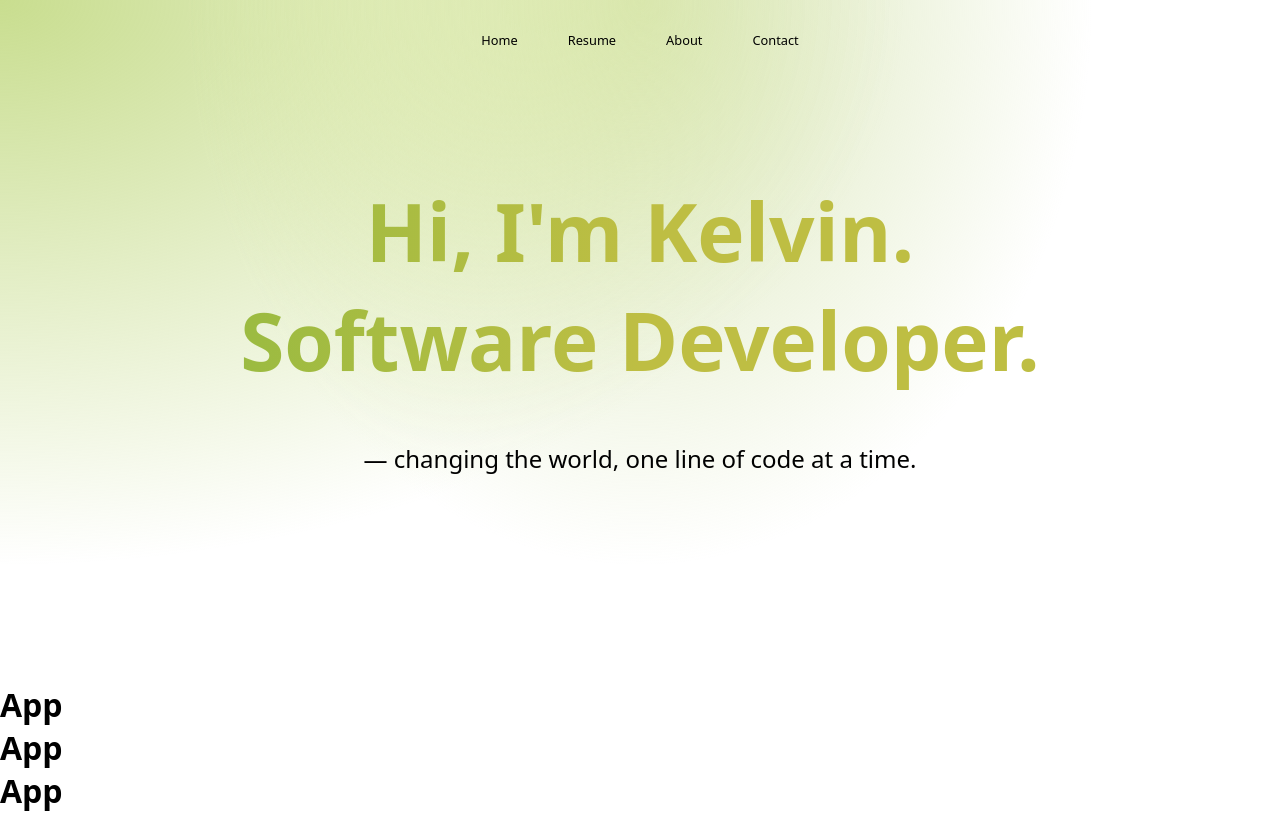
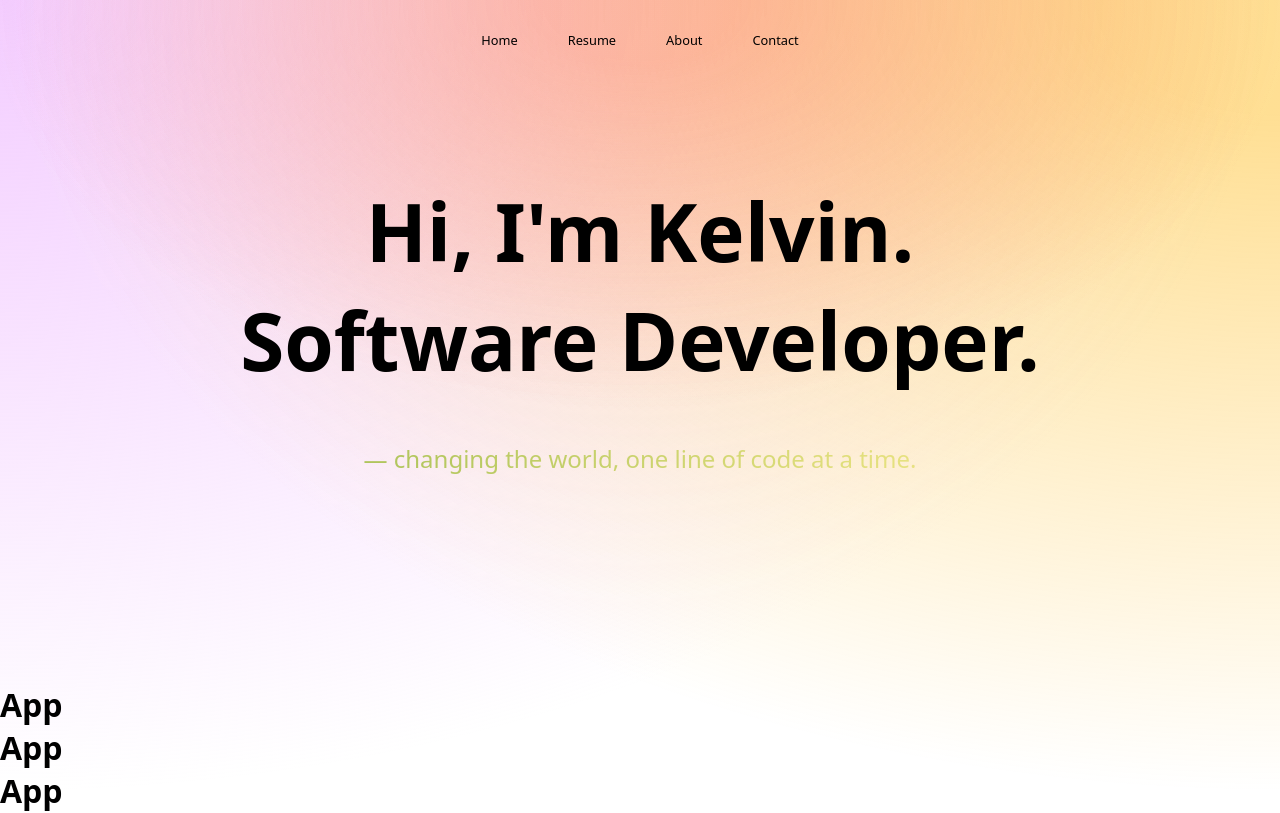
Before and after one commit to kyiCS/vite-portfolio, a React (Vite) app: page / in a window 1280 px wide. Shown: the top 813 px of the page. Built offline with nearby package versions, Linux system fonts and the light colour scheme.

Commit message:
gradient work

```diff
--- a/src/components/GradientBackground/GradientBackground.jsx
+++ b/src/components/GradientBackground/GradientBackground.jsx
@@ -6,9 +6,9 @@ export const GradientBackground = () => {
     <section className={styles.gradientBackground}>
         <div className={styles.gradientContainer}>
 
-
             <div className={styles.topLeft}></div>
-            <div className={styles.topMiddle}></div>
+            <div className={styles.topRight}></div>
+            <div className={styles.topCenter}></div>
 
 
 
--- a/src/components/GradientBackground/GradientBackground.module.css
+++ b/src/components/GradientBackground/GradientBackground.module.css
@@ -14,12 +14,13 @@
 
 .gradientContainer {
     width: 100%;
-    height: 100%;
+    height: 60%;
+
 }
 
 .topLeft {
     position: absolute;
-    background: radial-gradient(ellipse at top left, rgba(var(--color-gradient-1), 0.8) 0, rgba(var(--color-gradient-2), 0) 50%) no-repeat;
+    background: radial-gradient(ellipse at top left, rgba(var(--color-gradient-1), 0.8) 0, rgba(var(--color-gradient-2), 0) 70%) no-repeat;
     mix-blend-mode: hard-light;
 
     width: 100%;
@@ -30,9 +31,9 @@
     opacity: 1;
 }
 
-.topMiddle {
+.topRight {
     position: absolute;
-    background: radial-gradient(ellipse at top center, rgba(var(--color-gradient-4), 0.8) 0, rgba(var(--color-gradient-3), 0) 50%) no-repeat;
+    background: radial-gradient(ellipse at top right, rgba(var(--color-gradient-3), 0.5) 10%, rgba(var(--color-gradient-4), 0) 70%) no-repeat;
     mix-blend-mode: hard-light;
 
     width: 100%;
@@ -42,3 +43,16 @@
 
     opacity: 1;
 }
+
+.topCenter {
+    position: absolute;
+    background: radial-gradient(ellipse 150% 150% at top center, rgba(var(--color-gradient-5), 0.5) 5%, rgba(var(--color-gradient-6), 0) 34%) no-repeat;
+    mix-blend-mode: hard-light;
+
+    width: 100%;
+    height: 100%;
+    top: 0;
+    left: 0;
+
+    opacity: 1;
+}
--- a/src/components/Hero/Hero.module.css
+++ b/src/components/Hero/Hero.module.css
@@ -21,14 +21,15 @@
 .title h1 {
     font-size: var(--title-text-size);
 
-    background: linear-gradient(90deg, var(--color-accent-medium-3), var(--color-accent-medium) 50%);
+}
 
+.subTitle {
+    font-size: var(--sub-text-size);
+
+
+    background: linear-gradient(90deg, rgb(var(--color-title-text-gradient-1)), rgb(var(--color-title-text-gradient-2)) 90%);
     -webkit-background-clip: text;
     background-clip: text;
     -webkit-text-fill-color: transparent;
     line-height: normal
 }
-
-.subTitle {
-    font-size: var(--sub-text-size);
-}
--- a/src/vars.css
+++ b/src/vars.css
@@ -12,21 +12,24 @@
     --color-accent-medium-2: rgb(138,177,68);
     --color-accent-medium-3: rgb(134,185,64);
 
-
     --color-accent-dark: rgb(40,65,33);
     --color-accent-dark-2: rgb(36,112,48);
 
     --color-backdrop: rgba(254, 255, 252, 0.7);
     --color-border: rgba(138, 138, 138, 0.177);
 
-    --color-test: rgb(187, 213, 115);
-    --color-test-2: rgb(138,177,68);
+    --color-test: rgb(255, 108, 108);
+    --color-test-2: rgb(255, 255, 255);
 
-    --color-gradient-1: 187, 213, 115;
-    --color-gradient-2: 138,177,68;
-    --color-gradient-3: 190,190,67;
-    --color-gradient-4: 207,223,163;
-    --color-gradient-5: 36,112,48;
+    --color-title-text-gradient-1: 138,177,68;
+    --color-title-text-gradient-2: 255, 238, 144;
+
+    --color-gradient-1: 240, 192, 255;
+    --color-gradient-2: 255, 255, 255;
+    --color-gradient-3: 255, 191, 41;
+    --color-gradient-4: 255, 255, 255;
+    --color-gradient-5: 255, 108, 108;
+    --color-gradient-6: 255, 255, 255;
 
 
 
```
